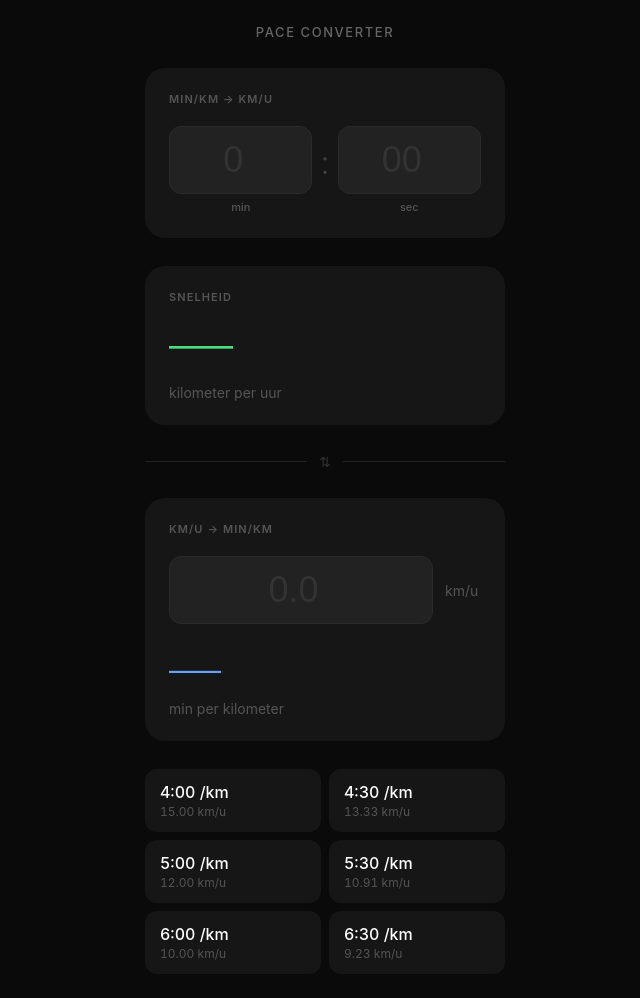
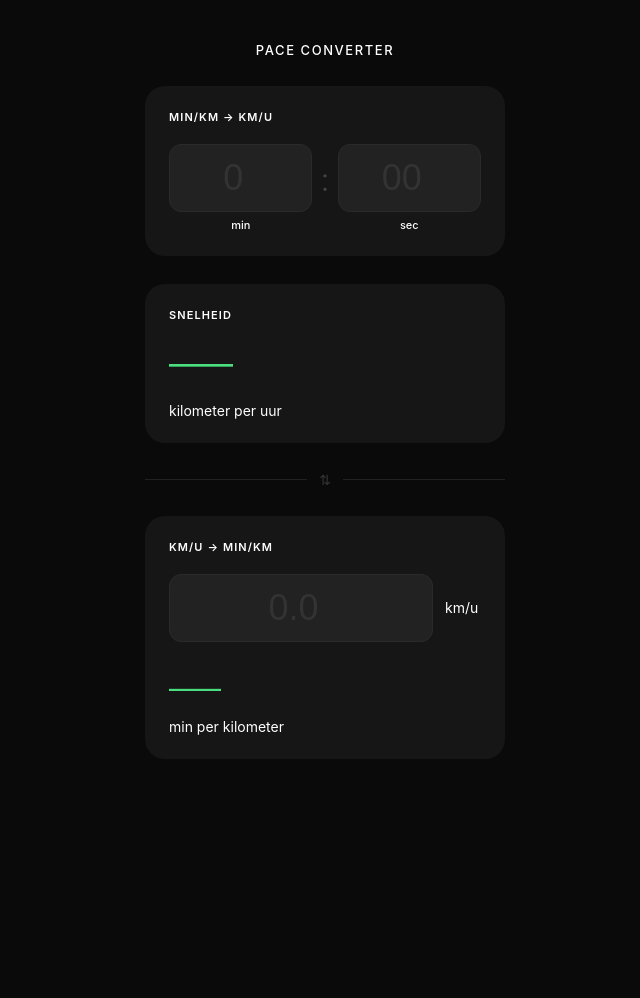
Before and after one commit to Nielskingma/pace-converter, a plain HTML site: page index.html in a window 1280 px wide. Shown: the whole page, without its empty margins (315-955 px from the left). After the commit the page ends 800 px from the top, so only its background shows below. Drawn offline with Linux system fonts and the light colour scheme.

Commit message:
Remove quick refs, make labels white, blue → green
Co-Authored-By: Claude Sonnet 4.6 <noreply@anthropic.com>

```diff
--- a/index.html
+++ b/index.html
@@ -39,7 +39,7 @@
       font-weight: 500;
       letter-spacing: 0.12em;
       text-transform: uppercase;
-      color: #666;
+      color: #fff;
     }
 
     /* --- CARD --- */
@@ -57,7 +57,7 @@
       font-weight: 600;
       letter-spacing: 0.1em;
       text-transform: uppercase;
-      color: #555;
+      color: #fff;
     }
 
     /* --- PACE INPUT --- */
@@ -77,7 +77,7 @@
 
     .time-field label {
       font-size: 11px;
-      color: #555;
+      color: #fff;
       font-weight: 500;
     }
 
@@ -146,7 +146,7 @@
 
     .result-unit {
       font-size: 14px;
-      color: #555;
+      color: #fff;
       font-weight: 400;
     }
 
@@ -203,14 +203,14 @@
     }
 
     .speed-input-row input:focus {
-      border-color: #60a5fa;
+      border-color: #4ade80;
     }
 
     .speed-input-row input::placeholder { color: #333; }
 
     .speed-unit {
       font-size: 14px;
-      color: #555;
+      color: #fff;
       font-weight: 400;
       min-width: 36px;
     }
@@ -225,48 +225,14 @@
       font-size: 52px;
       font-weight: 200;
       letter-spacing: -1px;
-      color: #60a5fa;
+      color: #4ade80;
       font-variant-numeric: tabular-nums;
       line-height: 1;
     }
 
     .reverse-result-unit {
       font-size: 14px;
-      color: #555;
-    }
-
-    /* --- QUICK REFS --- */
-    .quick-refs {
-      display: grid;
-      grid-template-columns: 1fr 1fr;
-      gap: 8px;
-    }
-
-    .quick-ref {
-      background: #161616;
-      border-radius: 12px;
-      padding: 12px 14px;
-      cursor: pointer;
-      transition: background 0.1s;
-      display: flex;
-      flex-direction: column;
-      gap: 2px;
-      border: 1.5px solid transparent;
-    }
-
-    .quick-ref:active { background: #1e1e1e; }
-
-    .quick-ref-pace {
-      font-size: 16px;
-      font-weight: 500;
       color: #fff;
-      font-variant-numeric: tabular-nums;
-    }
-
-    .quick-ref-speed {
-      font-size: 12px;
-      color: #555;
-      font-variant-numeric: tabular-nums;
     }
 
   </style>
@@ -312,15 +278,9 @@
       </div>
     </div>
 
-    <!-- SNELLE REFERENTIES -->
-    <div class="quick-refs" id="quick-refs"></div>
   </div>
 
   <script>
-    const REFS = [
-      [4,0], [4,30], [5,0], [5,30], [6,0], [6,30]
-    ];
-
     function paceToKph(min, sec) {
       const totalMin = min + sec / 60;
       if (totalMin <= 0) return null;
@@ -383,25 +343,6 @@
       paceDisplay.textContent = p ? formatPace(p) : '—';
     });
 
-    // Quick refs
-    const container = document.getElementById('quick-refs');
-    REFS.forEach(([m, s]) => {
-      const kph = paceToKph(m, s);
-      const el = document.createElement('div');
-      el.className = 'quick-ref';
-      el.innerHTML = `
-        <div class="quick-ref-pace">${m}:${String(s).padStart(2,'0')} /km</div>
-        <div class="quick-ref-speed">${kph.toFixed(2)} km/u</div>
-      `;
-      el.addEventListener('click', () => {
-        mInput.value = m;
-        sInput.value = String(s).padStart(2, '0');
-        updateKph();
-        window.scrollTo({ top: 0, behavior: 'smooth' });
-      });
-      container.appendChild(el);
-    });
-
     // Service Worker
     if ('serviceWorker' in navigator) {
       navigator.serviceWorker.register('sw.js');
```
